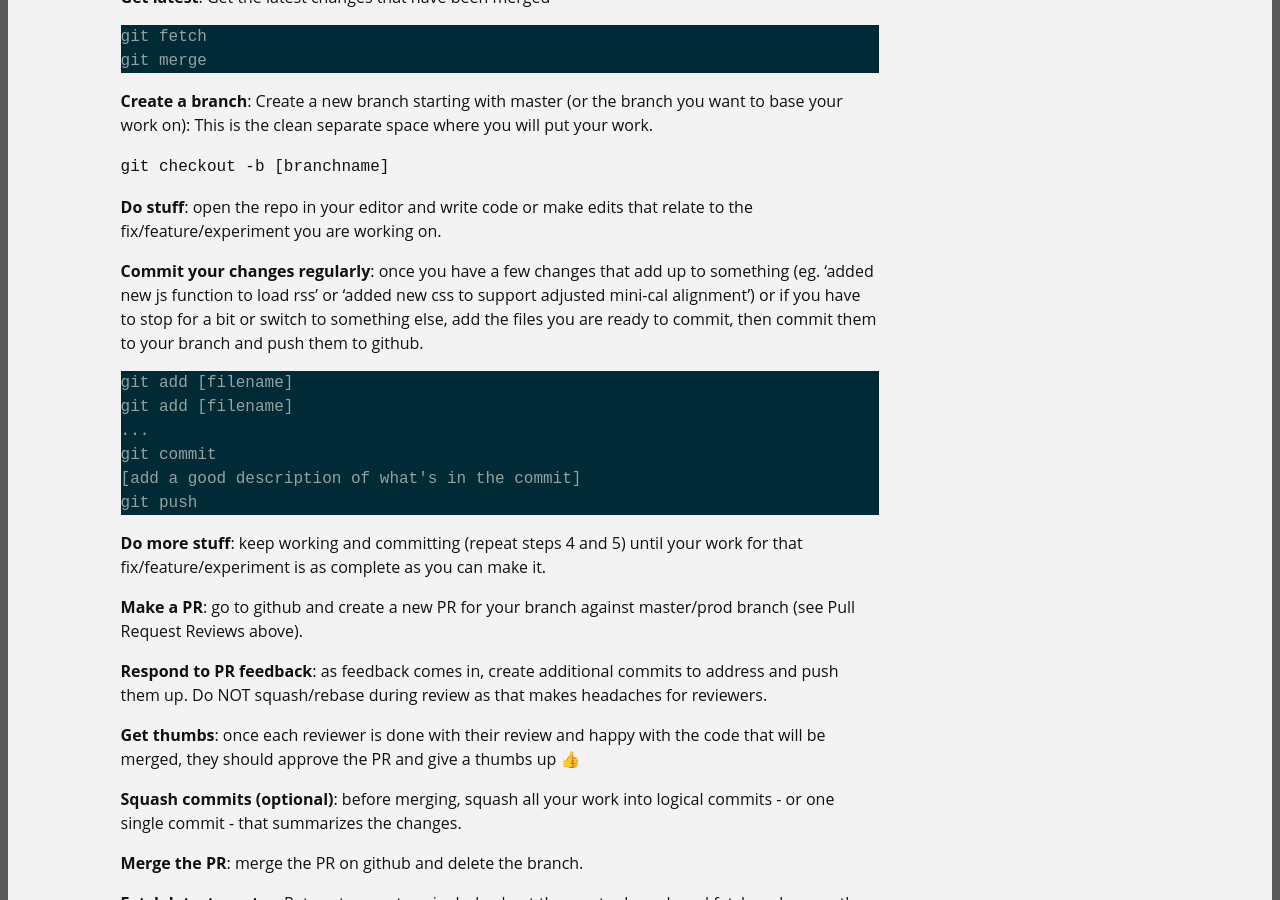
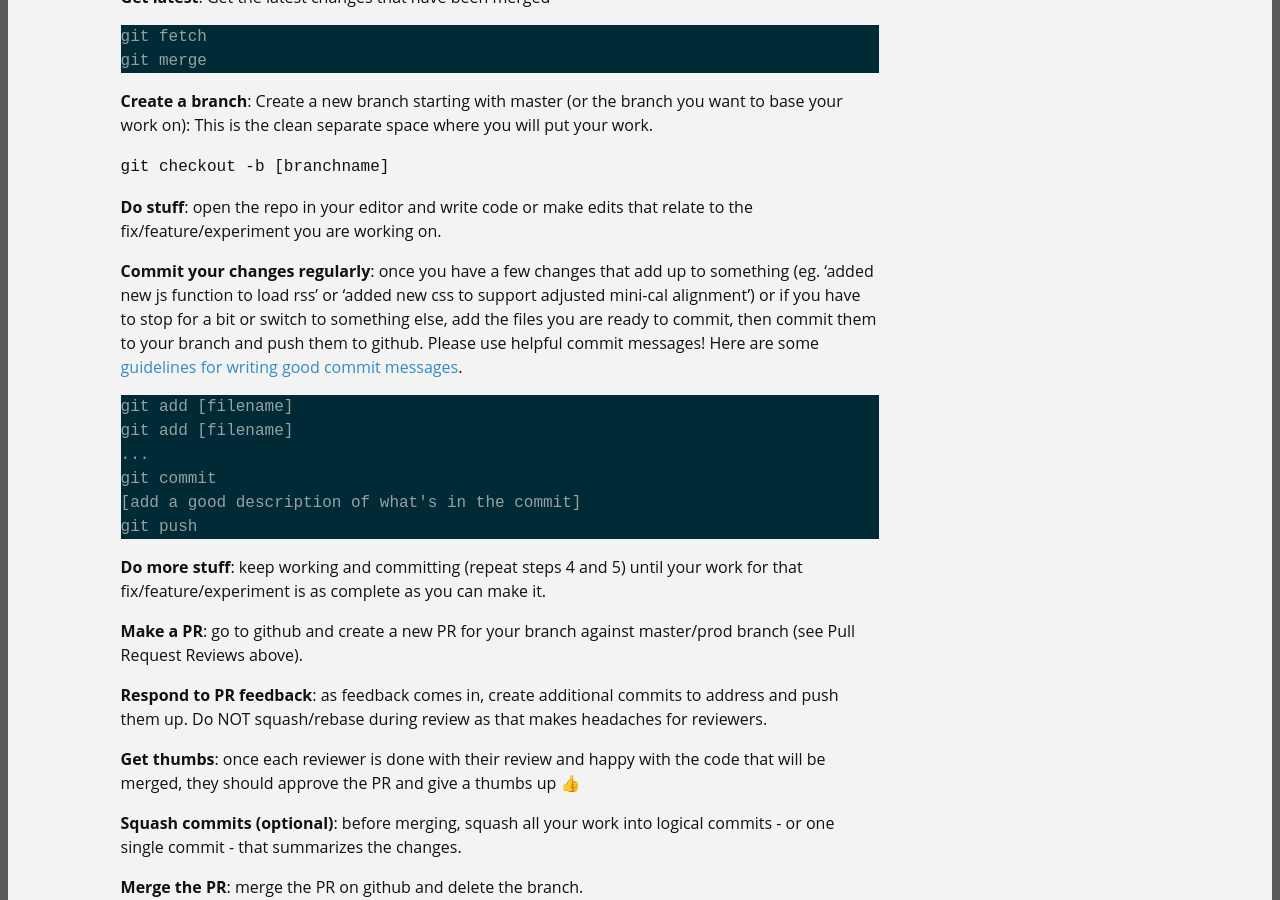
Before and after one commit to MITLibraries/guides, a Jekyll site: the page built from github.md, in a window 1280 px wide and 900 px high, scrolled down 2415 px. Built offline with Jekyll 4.4.1, drawn with Linux system fonts in a browser that asks for light colours; emoji names are drawn with the system emoji font; our own code applies the rules of GitHub Pages for plain Markdown files.

Commit message:
Add link to git commit message guidelines

````diff
--- a/github.md
+++ b/github.md
@@ -83,7 +83,7 @@ git merge
 
 **Do stuff**: open the repo in your editor and write code or make edits that relate to the fix/feature/experiment you are working on.
 
-**Commit your changes regularly**: once you have a few changes that add up to something (eg. 'added new js function to load rss' or 'added new css to support adjusted mini-cal alignment') or if you have to stop for a bit or switch to something else, add the files you are ready to commit, then commit them to your branch and push them to github.
+**Commit your changes regularly**: once you have a few changes that add up to something (eg. 'added new js function to load rss' or 'added new css to support adjusted mini-cal alignment') or if you have to stop for a bit or switch to something else, add the files you are ready to commit, then commit them to your branch and push them to github. Please use helpful commit messages! Here are some [guidelines for writing good commit messages](https://chris.beams.io/posts/git-commit/).
 
 ```
 git add [filename]
````
